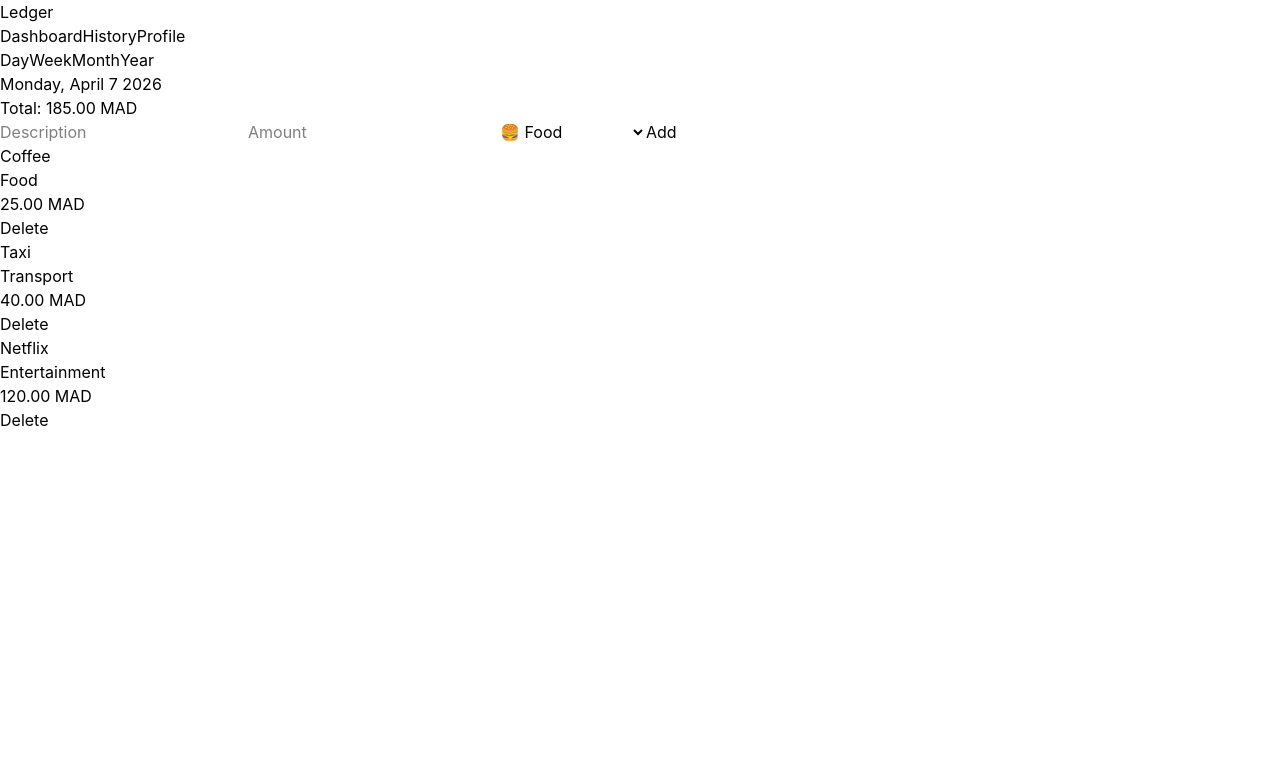
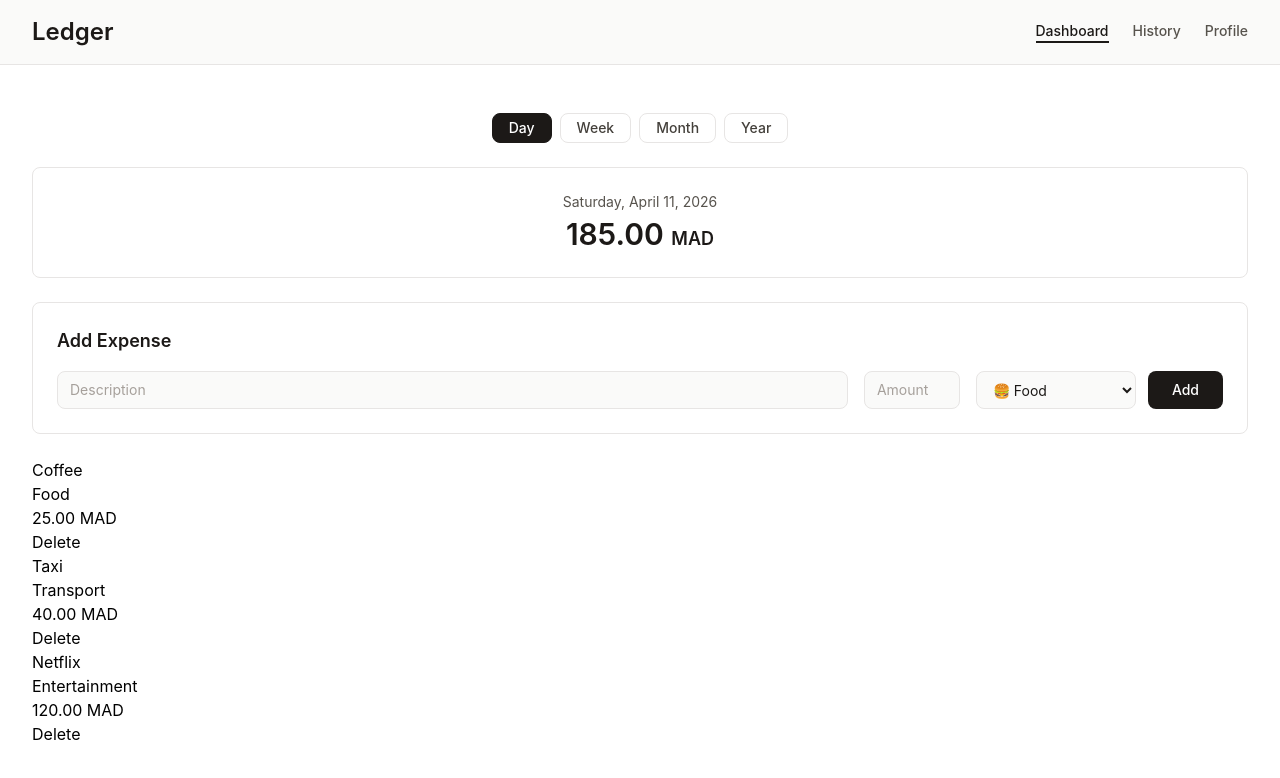
Before and after one commit to KarimElGuerzyfy/react-ledger-app, a React (Vite) app: page /dashboard in a window 1280 px wide. Shown: the top 778 px of the page. Built offline with nearby package versions, Linux system fonts and the light colour scheme; the HTML template or start-up script is replaced by a standard one.

Commit message:
feat: phase 2 logic, auth page styling, add/delete expenses, period filter

```diff
--- a/src/components/ExpenseCard.tsx
+++ b/src/components/ExpenseCard.tsx
@@ -2,15 +2,16 @@ import type { Expense } from '../types'
 
 type Props = {
   expense: Expense
+  onDelete: (id: string) => void
 }
 
-function ExpenseCard({ expense }: Props) {
+function ExpenseCard({ expense, onDelete }: Props) {
   return (
     <div>
       <p>{expense.description}</p>
       <p>{expense.category}</p>
       <p>{expense.amount.toFixed(2)} MAD</p>
-      <button>Delete</button>
+      <button onClick={() => onDelete(expense.id)}>Delete</button>
     </div>
   )
 }
--- a/src/components/ExpenseForm.tsx
+++ b/src/components/ExpenseForm.tsx
@@ -1,18 +1,75 @@
-function ExpenseForm() {
+import { useState } from 'react'
+import type { Expense, Category } from '../types'
+
+type Props = {
+  onAdd: (expense: Expense) => void
+}
+
+function ExpenseForm({ onAdd }: Props) {
+  const [description, setDescription] = useState('')
+  const [amount, setAmount] = useState('')
+  const [category, setCategory] = useState<Category>('Food')
+
+  function handleAdd() {
+    if (!description.trim() || !amount) return
+
+    const newExpense: Expense = {
+      id: crypto.randomUUID(),
+      description: description.trim(),
+      amount: parseFloat(amount),
+      category,
+      createdAt: new Date().toISOString(),
+    }
+
+    onAdd(newExpense)
+    setDescription('')
+    setAmount('')
+    setCategory('Food')
+  }
+
   return (
-    <div>
-      <input type="text" placeholder="Description" />
-      <input type="number" placeholder="Amount" min="0" step="0.1" />
-      <select>
-        <option>🍔 Food</option>
-        <option>🚗 Transport</option>
-        <option>🎮 Entertainment</option>
-        <option>🛍️ Shopping</option>
-        <option>🏥 Health</option>
-        <option>📄 Bills</option>
-        <option>📦 Other</option>
-      </select>
-      <button type="button">Add</button>
+    <div className="bg-white border border-stone-200 rounded-lg p-6 mb-6">
+      <h3 className="text-lg font-semibold text-stone-900 mb-4">Add Expense</h3>
+      <div className="flex flex-col gap-3 md:flex-row md:gap-4">
+        <input
+          type="text"
+          placeholder="Description"
+          value={description}
+          onChange={(e) => setDescription(e.target.value)}
+          className="flex-1 px-3 py-2 text-sm border border-stone-200 rounded-lg bg-stone-50 text-stone-900 placeholder:text-stone-400 focus:outline-none focus:border-stone-400"
+        />
+        <input
+          type="number"
+          placeholder="Amount"
+          min="0"
+          step="0.1"
+          value={amount}
+          onChange={(e) => setAmount(e.target.value)}
+          className="w-full md:w-24 px-3 py-2 text-sm border border-stone-200 rounded-lg bg-stone-50 text-stone-900 placeholder:text-stone-400 focus:outline-none focus:border-stone-400"
+        />
+        <div className="flex gap-3">
+          <select
+            value={category}
+            onChange={(e) => setCategory(e.target.value as Category)}
+            className="flex-2 px-3 py-2 text-sm border border-stone-200 rounded-lg bg-stone-50 text-stone-900 focus:outline-none focus:border-stone-400"
+          >
+            <option value="Food">🍔 Food</option>
+            <option value="Transport">🚗 Transport</option>
+            <option value="Entertainment">🎮 Entertainment</option>
+            <option value="Shopping">🛍️ Shopping</option>
+            <option value="Health">🏥 Health</option>
+            <option value="Bills">📄 Bills</option>
+            <option value="Other">📦 Other</option>
+          </select>
+          <button
+            type="button"
+            onClick={handleAdd}
+            className="flex-1 px-6 py-2 bg-stone-900 text-white text-sm font-medium rounded-lg hover:bg-stone-700 active:bg-stone-800 transition-colors duration-200"
+          >
+            Add
+          </button>
+        </div>
+      </div>
     </div>
   )
 }
--- a/src/components/ExpenseList.tsx
+++ b/src/components/ExpenseList.tsx
@@ -3,13 +3,14 @@ import type { Expense } from '../types'
 
 type Props = {
   expenses: Expense[]
+  onDelete: (id: string) => void
 }
 
-function ExpenseList({ expenses }: Props) {
+function ExpenseList({ expenses, onDelete }: Props) {
   return (
     <div>
       {expenses.map(expense => (
-        <ExpenseCard key={expense.id} expense={expense} />
+        <ExpenseCard key={expense.id} expense={expense} onDelete={onDelete} />
       ))}
     </div>
   )
--- a/src/components/Navbar.tsx
+++ b/src/components/Navbar.tsx
@@ -2,12 +2,47 @@ import { NavLink } from 'react-router-dom'
 
 function Navbar() {
   return (
-    <nav>
-      <span>Ledger</span>
-      <div>
-        <NavLink to="/dashboard">Dashboard</NavLink>
-        <NavLink to="/history">History</NavLink>
-        <NavLink to="/profile">Profile</NavLink>
+    <nav className="bg-stone-50 border-b border-stone-200 px-8 py-4">
+      <div className="flex items-center justify-between max-w-7xl mx-auto">
+        <span className="text-2xl font-semibold text-stone-900">Ledger</span>
+        <div className="flex gap-6">
+          <NavLink
+            to="/dashboard"
+            className={({ isActive }) =>
+              `text-sm font-medium transition-colors ${
+                isActive
+                  ? 'text-stone-900 border-b-2 border-stone-900'
+                  : 'text-stone-600 hover:text-stone-900'
+              }`
+            }
+          >
+            Dashboard
+          </NavLink>
+          <NavLink
+            to="/history"
+            className={({ isActive }) =>
+              `text-sm font-medium transition-colors ${
+                isActive
+                  ? 'text-stone-900 border-b-2 border-stone-900'
+                  : 'text-stone-600 hover:text-stone-900'
+              }`
+            }
+          >
+            History
+          </NavLink>
+          <NavLink
+            to="/profile"
+            className={({ isActive }) =>
+              `text-sm font-medium transition-colors ${
+                isActive
+                  ? 'text-stone-900 border-b-2 border-stone-900'
+                  : 'text-stone-600 hover:text-stone-900'
+              }`
+            }
+          >
+            Profile
+          </NavLink>
+        </div>
       </div>
     </nav>
   )
--- a/src/components/PeriodFilter.tsx
+++ b/src/components/PeriodFilter.tsx
@@ -1,14 +1,26 @@
+type Period = 'Day' | 'Week' | 'Month' | 'Year'
+
 type Props = {
-  activePeriod: 'Day' | 'Week' | 'Month' | 'Year'
+  activePeriod: Period
+  onPeriodChange: (period: Period) => void
 }
 
-function PeriodFilter({ activePeriod }: Props) {
+function PeriodFilter({ activePeriod, onPeriodChange }: Props) {
   return (
-    <div>
-      <button className={activePeriod === 'Day' ? 'active' : ''}>Day</button>
-      <button className={activePeriod === 'Week' ? 'active' : ''}>Week</button>
-      <button className={activePeriod === 'Month' ? 'active' : ''}>Month</button>
-      <button className={activePeriod === 'Year' ? 'active' : ''}>Year</button>
+    <div className="flex gap-2 mb-6 mt-4 justify-center">
+      {(['Day', 'Week', 'Month', 'Year'] as Period[]).map(period => (
+        <button
+          key={period}
+          onClick={() => onPeriodChange(period)}
+          className={`px-4 py-1 text-sm font-medium rounded-lg border transition-colors ${
+            activePeriod === period
+              ? 'bg-stone-900 text-white border-stone-900'
+              : 'bg-white text-stone-700 border-stone-200 hover:border-stone-900'
+          }`}
+        >
+          {period}
+        </button>
+      ))}
     </div>
   )
 }
--- a/src/components/PeriodSummary.tsx
+++ b/src/components/PeriodSummary.tsx
@@ -1,13 +1,41 @@
+type Period = 'Day' | 'Week' | 'Month' | 'Year'
+
 type Props = {
   total: number
-  date: string
+  period: Period
 }
 
-function PeriodSummary({ total, date }: Props) {
+function PeriodSummary({ total, period }: Props) {
+  const now = new Date()
+
+  const getLabel = () => {
+    switch (period) {
+      case 'Day':
+        return now.toLocaleDateString('en-US', {
+          weekday: 'long',
+          month: 'long',
+          day: 'numeric',
+          year: 'numeric',
+        })
+      case 'Week': {
+        const startOfYear = new Date(now.getFullYear(), 0, 1)
+        const days = Math.floor((now.getTime() - startOfYear.getTime()) / 86400000)
+        const weekNumber = Math.ceil((days + startOfYear.getDay() + 1) / 7)
+        return `Week ${weekNumber}`
+      }
+      case 'Month':
+        return now.toLocaleDateString('en-US', { month: 'long' })
+      case 'Year':
+        return now.getFullYear().toString()
+    }
+  }
+
   return (
-    <div>
-      <p>{date}</p>
-      <p>Total: {total.toFixed(2)} MAD</p>
+    <div className="flex flex-col items-center bg-white border border-stone-200 rounded-lg p-6 mb-6">
+      <p className="text-sm text-stone-600 mb-1">{getLabel()}</p>
+      <p className="text-3xl font-semibold text-stone-900">
+        {total.toFixed(2)} <span className="text-lg">MAD</span>
+      </p>
     </div>
   )
 }
--- a/src/layouts/AuthLayout.tsx
+++ b/src/layouts/AuthLayout.tsx
@@ -2,8 +2,11 @@ import { Outlet } from 'react-router-dom'
 
 function AuthLayout() {
   return (
-    <div>
-      <h1>Ledger</h1>
+    <div className="min-h-screen bg-stone-50 flex flex-col items-center justify-center px-4">
+      <div className="mb-8 text-center">
+        <h1 className="text-3xl font-semibold text-stone-900 mb-1">Ledger</h1>
+        <p className="text-sm text-stone-500">Track your spending, day by day.</p>
+      </div>
       <Outlet />
     </div>
   )
--- a/src/pages/Dashboard.tsx
+++ b/src/pages/Dashboard.tsx
@@ -1,42 +1,39 @@
+import { useState } from 'react'
 import PeriodFilter from '../components/PeriodFilter'
 import PeriodSummary from '../components/PeriodSummary'
 import ExpenseForm from '../components/ExpenseForm'
 import ExpenseList from '../components/ExpenseList'
 import type { Expense } from '../types'
 
-const fakeExpenses: Expense[] = [
-  {
-    id: '1',
-    description: 'Coffee',
-    amount: 25.00,
-    category: 'Food',
-    createdAt: '2026-04-07T08:00:00.000Z'
-  },
-  {
-    id: '2',
-    description: 'Taxi',
-    amount: 40.00,
-    category: 'Transport',
-    createdAt: '2026-04-07T09:00:00.000Z'
-  },
-  {
-    id: '3',
-    description: 'Netflix',
-    amount: 120.00,
-    category: 'Entertainment',
-    createdAt: '2026-04-07T10:00:00.000Z'
-  },
+type Period = 'Day' | 'Week' | 'Month' | 'Year'
+
+const initialExpenses: Expense[] = [
+  { id: '1', description: 'Coffee', amount: 25.00, category: 'Food', createdAt: '2026-04-07T08:00:00.000Z' },
+  { id: '2', description: 'Taxi', amount: 40.00, category: 'Transport', createdAt: '2026-04-07T09:00:00.000Z' },
+  { id: '3', description: 'Netflix', amount: 120.00, category: 'Entertainment', createdAt: '2026-04-07T10:00:00.000Z' },
 ]
 
-const fakeTotal = fakeExpenses.reduce((sum, e) => sum + e.amount, 0)
+const fakeTotals: Record<Period, number> = {
+  Day: 185.00,
+  Week: 1200.00,
+  Month: 4200.00,
+  Year: 42000.00,
+}
 
 function Dashboard() {
+  const [expenses, setExpenses] = useState<Expense[]>(initialExpenses)
+  const [activePeriod, setActivePeriod] = useState<Period>('Day')
+
+  const dayTotal = expenses.reduce((sum, e) => sum + e.amount, 0)
+
+  const displayTotal = activePeriod === 'Day' ? dayTotal : fakeTotals[activePeriod]
+
   return (
-    <div>
-      <PeriodFilter activePeriod="Day" />
-      <PeriodSummary total={fakeTotal} date="Monday, April 7 2026" />
-      <ExpenseForm />
-      <ExpenseList expenses={fakeExpenses} />
+    <div className="max-w-7xl mx-auto px-8 py-8">
+      <PeriodFilter activePeriod={activePeriod} onPeriodChange={setActivePeriod} />
+      <PeriodSummary total={displayTotal} period={activePeriod} />
+      <ExpenseForm onAdd={(expense) => setExpenses([...expenses, expense])} />
+      <ExpenseList expenses={expenses} onDelete={(id) => setExpenses(expenses.filter(e => e.id !== id))} />
     </div>
   )
 }
```
Also changed, not shown: src/components/LoginForm.tsx (+14 -10 lines), src/components/RegisterForm.tsx (+17 -12 lines).
